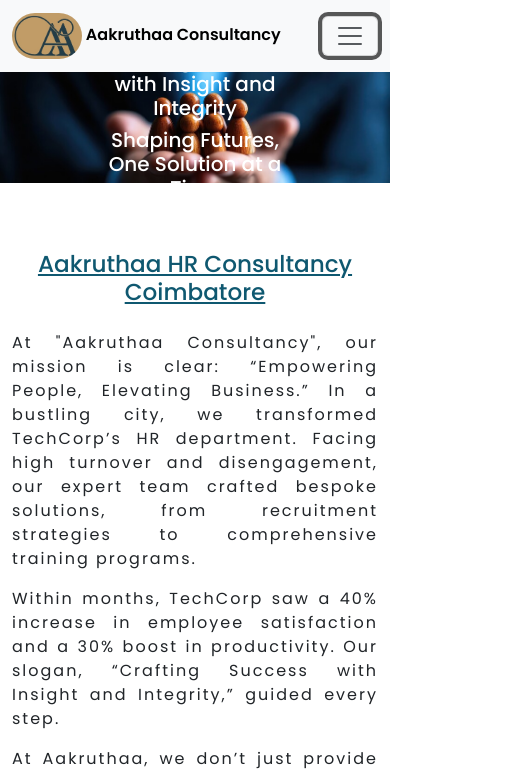
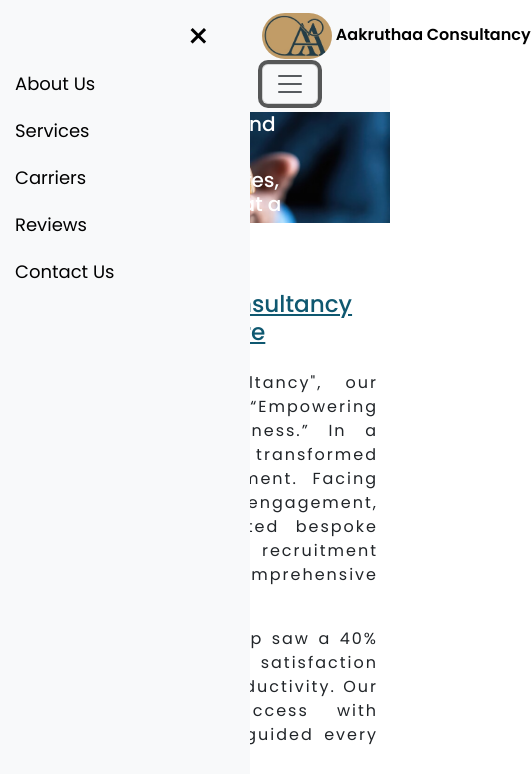
Before and after one commit to Ranjith683/aakruthaa, a plain HTML site: page index.html in a window 390 px wide. Both pictures are taken after a click on the button 350 px from the left and 35 px from the top of the page. Shown: the top 774 px of the page, 531 px wide, since content can reach past the window. Drawn offline with nearby package versions, Linux system fonts and the light colour scheme.

Commit message:
sidenav-bar and js code added

```diff
--- a/index.html
+++ b/index.html
@@ -66,15 +66,27 @@
         </div>
     </div>
 
-    <!-- Navigation Bar -->
+
+
+    <!-- Side Navigation Bar -->
+    <div id="sideNav" class="sidenav">
+        <a href="javascript:void(0)" class="closebtn" onclick="closeNav()">&times;</a>
+        <a href="index.html">About Us</a>
+        <a href="services.html">Services</a>
+        <a href="careers.html">Carriers</a>
+        <a href="reviews.html">Reviews</a>
+        <a href="contact.html">Contact Us</a>
+    </div>
+
+    <!-- Main Content -->
+    <div id="main">
         <nav class="navbar navbar-expand-lg navbar-light bg-light sticky-top">
             <div class="container">
                 <a class="navbar-brand" href="index.html">
                     <img src="logo.jpg" alt="logo" style="width: 70px;" class="rounded-pill">
                     <span>A</span>akruthaa <span>C</span>onsultancy
                 </a>
-            <button class="navbar-toggler" type="button" data-bs-toggle="collapse" data-bs-target="#navbarNav"
-                aria-controls="navbarNav" aria-expanded="false" aria-label="Toggle navigation">
+                <button class="navbar-toggler" type="button" onclick="openNav()">
                     <span class="navbar-toggler-icon"></span>
                 </button>
                 <div class="collapse navbar-collapse" id="navbarNav">
@@ -88,14 +100,17 @@
                                 Services
                             </a>
                             <ul class="dropdown-menu" aria-labelledby="navbarDropdown">
-                            <li><a class="dropdown-item" href="services.html">Executive Search and Recruitment</a></li>
+                                <li><a class="dropdown-item" href="services.html">Executive Search and Recruitment</a>
+                                </li>
                                 <li><a class="dropdown-item" href="services.html">Contract Staffing</a></li>
                                 <li><a class="dropdown-item" href="services.html">Payroll Service & Compensation
                                         Benefits</a></li>
                                 <li><a class="dropdown-item" href="services.html">Statutory Compliances and Legal &
                                         Liaison</a></li>
-                            <li><a class="dropdown-item" href="services.html">Training and Development Support</a></li>
-                            <li><a class="dropdown-item" href="services.html">HR Policy Framework & Other Support</a>
+                                <li><a class="dropdown-item" href="services.html">Training and Development Support</a>
+                                </li>
+                                <li><a class="dropdown-item" href="services.html">HR Policy Framework & Other
+                                        Support</a>
                                 </li>
                                 <li><a class="dropdown-item" href="services.html">EHS & Corporate Social Responsible
                                         Activities</a></li>
@@ -114,6 +129,7 @@
                 </div>
             </div>
         </nav>
+    </div>
 
     <!-- Hero Section -->
     <div class="hero-section position-relative">
@@ -349,3 +365,19 @@
             <p class="copyright">Copyright © 2025, All Rights Reserved.</p>
         </div>
     </div>
+
+
+    <!--Bootstrap JS-->
+    <script src="index.js"></script>
+    <script src=" https://maxcdn.bootstrapcdn.com/bootstrap/5.3.0/js/bootstrap.bundle.min.js"></script>
+    <script src="https://cdn.jsdelivr.net/npm/bootstrap@5.3.3/dist/js/bootstrap.bundle.min.js"
+        integrity="sha384-YvpcrYf0tY3lHB60NNkmXc5s9fDVZLESaAA55NDzOxhy9GkcIdslK1eN7N6jIeHz"
+        crossorigin="anonymous"></script>
+
+    <script src="https://code.jquery.com/jquery-3.5.1.slim.min.js"></script>
+    <script src="https://cdn.jsdelivr.net/npm/@popperjs/core@2.9.3/dist/umd/popper.min.js"></script>
+    <script src="https://stackpath.bootstrapcdn.com/bootstrap/4.5.2/js/bootstrap.min.js"></script>
+</body>
+
+
+</html>
--- a/index.js
+++ b/index.js
@@ -0,0 +1,19 @@
+function openNav() {
+    document.getElementById("sideNav").style.width = "250px";
+    document.getElementById("main").style.marginLeft = "250px";
+}
+
+function closeNav() {
+    document.getElementById("sideNav").style.width = "0";
+    document.getElementById("main").style.marginLeft = "0";
+}
+
+// Close the side-nav when clicking outside of it
+window.addEventListener('click', function (event) {
+    const sideNav = document.getElementById('sideNav');
+    const main = document.getElementById('main');
+    if (event.target !== sideNav && !sideNav.contains(event.target) && event.target.className !== 'navbar-toggler-icon') {
+        sideNav.style.width = '0';
+        main.style.marginLeft = '0';
+    }
+});
--- a/style.css
+++ b/style.css
@@ -159,7 +159,46 @@
 .content:hover {
     box-shadow: 2px 1px 2px white;
 }
+/*
+/* Side Navigation Bar */
+.sidenav {
+    height: 100%;
+    width: 0;
+    position: fixed;
+    z-index: 1000;
+    top: 0;
+    left: 0;
+    background-color: #f8f9fa;
+    overflow-x: hidden;
+    transition: 0.5s;
+    padding-top: 60px;
+}
 
+.sidenav a {
+    padding: 10px 15px;
+    text-decoration: none;
+    font-size: 18px;
+    color: #000;
+    display: block;
+    transition: 0.3s;
+}
+
+.sidenav a:hover {
+    background-color: #ddd;
+}
+
+.sidenav .closebtn {
+    position: absolute;
+    top: 0;
+    right: 25px;
+    font-size: 36px;
+    margin-left: 50px;
+}
+
+/* Main Content */
+#main {
+    transition: margin-left 0.5s;
+}
 
 @media (max-width: 768px) {
     .header-top-bar {
```
Also changed, not shown: careers.html (+22 -28 lines), careers.js (+19 -0 lines), contact.html (+22 -8 lines), contact.js (+19 -0 lines), reviews.html (+22 -8 lines), reviews.js (+19 -0 lines), services.html (+22 -7 lines), services.js (+19 -0 lines). Lines whose indentation alone changed are shown as unchanged.
